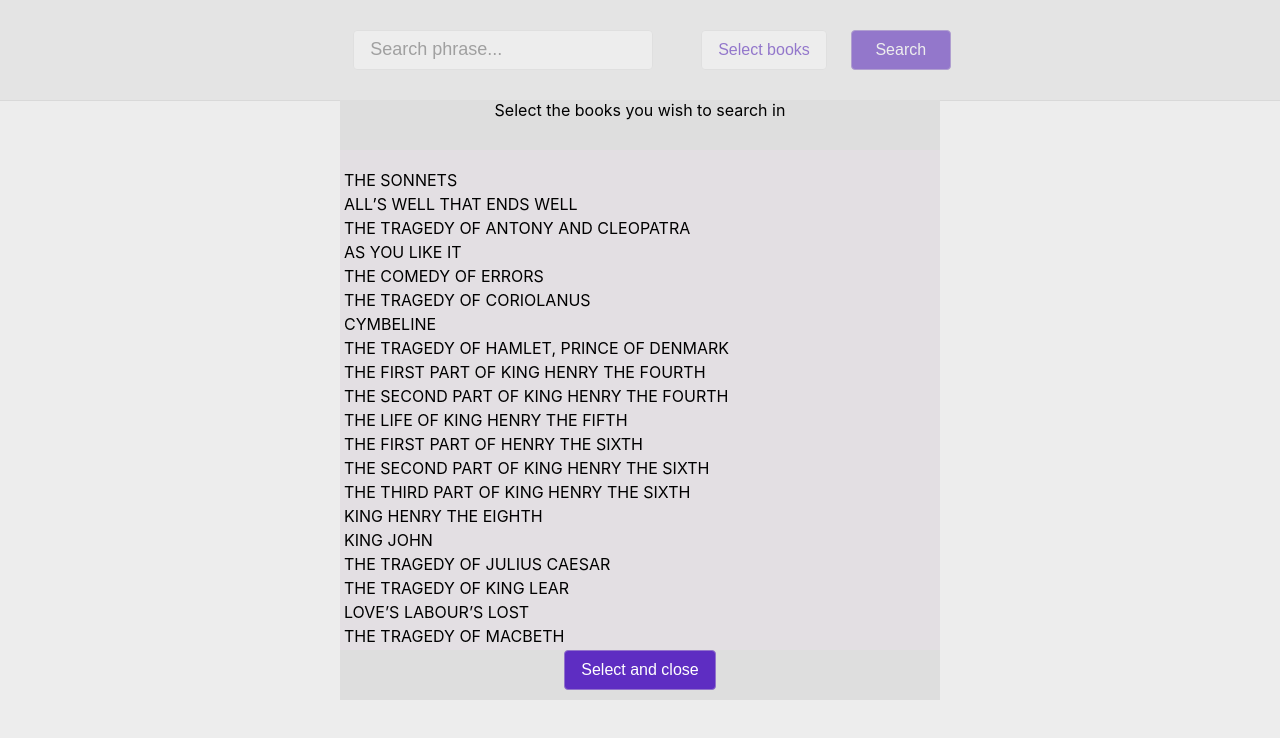
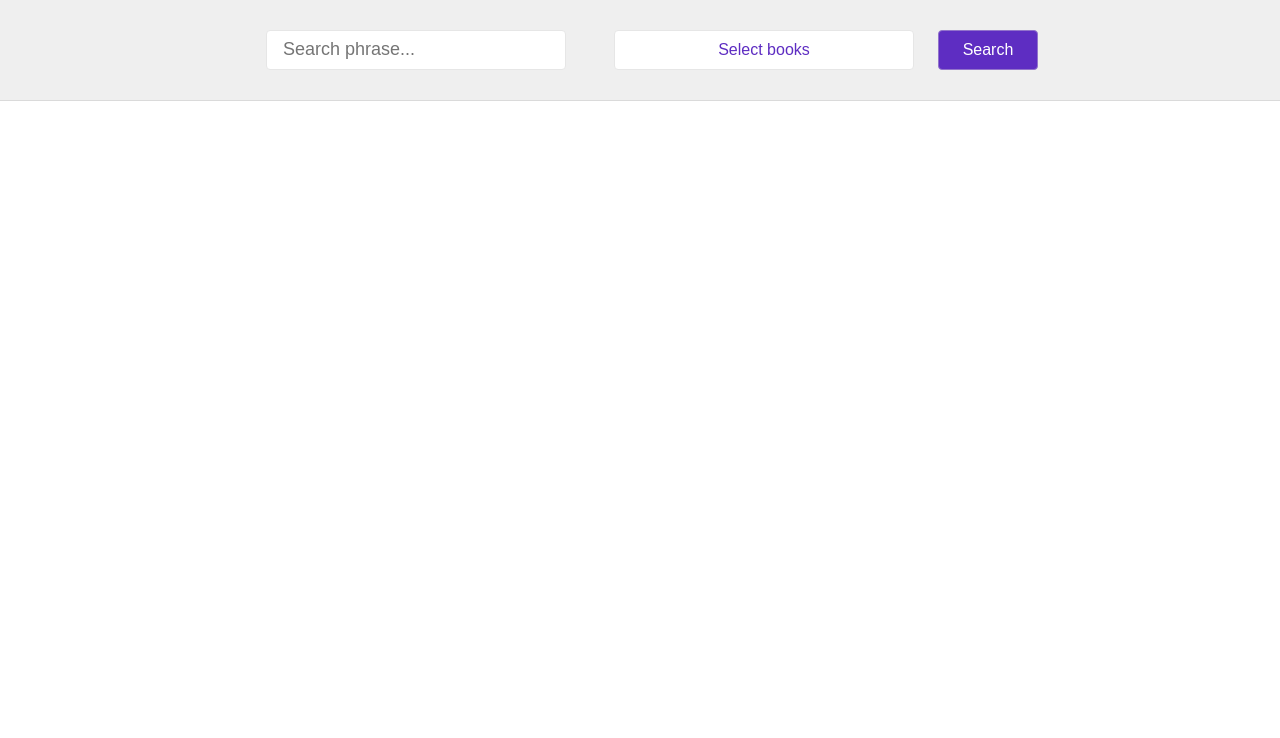
Before and after one commit to kalinowsky/shakesearch, a Next.js app: page / in a window 1280 px wide. Shown: the top 738 px of the page. Built offline with nearby package versions, Linux system fonts and the light colour scheme.

Commit message:
add hook for search state managmenet

```diff
--- a/src/components/BookSelect.tsx
+++ b/src/components/BookSelect.tsx
@@ -4,12 +4,13 @@ import { contents, FullBookName, ShortBookName } from "../services/contents"
 import { Button } from "./Button"
 
 type BookSelectProps = {
+  selectedBooks: ShortBookName[]
   visible: boolean
   onClose: (v: ShortBookName[]) => void
 }
 
 export const BookSelect: React.FC<BookSelectProps> = (props) => {
-  const [selectedBooks, setSelectedBooks] = useState<ShortBookName[]>([])
+  const [selectedBooks, setSelectedBooks] = useState<ShortBookName[]>(props.selectedBooks)
   const toggleBook = (v: ShortBookName) => () => {
     if (selectedBooks.includes(v)) setSelectedBooks(selectedBooks.filter((book) => book !== v))
     else {
@@ -17,8 +18,11 @@ export const BookSelect: React.FC<BookSelectProps> = (props) => {
     }
   }
   return (
-    <Overlay style={{ visibility: props.visible ? "visible" : "hidden" }}>
-      <Content>
+    <Overlay
+      style={{ visibility: props.visible ? "visible" : "hidden" }}
+      onClick={() => props.onClose(props.selectedBooks)}
+    >
+      <Content onClick={(e) => e.stopPropagation()}>
         <Header>Select the books you wish to search in</Header>
         <Results>
           {Object.keys(contents).map((k) => {
@@ -67,6 +71,7 @@ const Content = styled.div`
   height: 600px;
   overflow-y: scroll;
   background: #e3dfe3;
+  z-index: 10;
   @media only screen and (max-width: 640px) {
     width: 100%;
     height: 100%;
--- a/src/components/Button.tsx
+++ b/src/components/Button.tsx
@@ -1,16 +1,21 @@
 import styled from "styled-components"
 
-export const Button = styled.button<{ btnType: string }>`
+export const Button = styled.button<{ btnType: string; width?: string }>`
   background-color: ${(props: any) =>
     props.btnType === "primary" ? props.theme.colors.primary : props.theme.colors.secondary};
   color: ${(props: any) =>
     props.btnType === "primary" ? props.theme.colors.secondary : props.theme.colors.primary};
   border: 1px solid ${(props) => (props.btnType === "primary" ? "#9273cb" : "#e6e6e6")};
   min-width: 100px;
+  width: ${(props) => props.width || "auto"};
   height: 40px;
   outline: none;
   border-radius: 4px;
   cursor: pointer;
   padding: 0 16px;
   font-size: 16px;
+  white-space: nowrap;
+  text-overflow: ellipsis;
+  overflow: hidden;
+  display: inline-block;
 `
--- a/src/components/Header.tsx
+++ b/src/components/Header.tsx
@@ -1,26 +1,27 @@
 import { FormEventHandler } from "react"
 import styled from "styled-components"
+import { HeaderStateProps } from "../hooks/useSearchState"
+import { getFullBookNameByShortName, ShortBookName } from "../services/contents"
 import { Button } from "./Button"
 
-type HeaderProps = {
-  fullHeight: boolean
-  value: string
-  setValue: (v: string) => void
-  onSubmit: FormEventHandler<HTMLFormElement>
-}
-export const Header: React.FC<HeaderProps> = (props) => {
+export const Header: React.FC<HeaderStateProps> = (props) => {
   return (
     <>
       <HeaderWrapper {...props}>
         <Form onSubmit={props.onSubmit}>
           <Input
             placeholder="Search phrase..."
-            value={props.value}
-            onChange={(e) => props.setValue(e.target.value)}
+            value={props.searchText}
+            onChange={(e) => props.setSearchText(e.target.value)}
           />
           <ButtonWrapper>
-            <Button btnType="secondary" type="button">
-              Select books
+            <Button
+              btnType="secondary"
+              type="button"
+              onClick={() => props.setBookSelectVisible(true)}
+              width="300px"
+            >
+              {getSelectBooksButtonName(props.selectedBooks)}
             </Button>
             <Button btnType="primary" type="submit">
               Search
@@ -31,6 +32,13 @@ export const Header: React.FC<HeaderProps> = (props) => {
     </>
   )
 }
+
+const getSelectBooksButtonName = (selectedBooks: ShortBookName[]): string =>
+  selectedBooks.length === 1
+    ? getFullBookNameByShortName(selectedBooks[0])
+    : selectedBooks.length > 1
+    ? `Selected ${selectedBooks.length} books`
+    : "Select books"
 
 const HeaderWrapper = styled.header<{ fullHeight?: boolean }>`
   width: 100%;
--- a/src/components/SearchResult.tsx
+++ b/src/components/SearchResult.tsx
@@ -1,5 +1,4 @@
 import styled from "styled-components"
-import { Result } from "../pages"
 import { getFullBookNameByShortName } from "../services/contents"
 import { SearchResult as SearchResultType } from "../services/validation"
 import { HighlightedText } from "./HighlitedText"
@@ -7,11 +6,11 @@ import { HighlightedText } from "./HighlitedText"
 type SearchResultProps = {
   result: SearchResultType
   searchText: string
-  onClick: (v: SearchResultType) => void
+  onClick: () => void
 }
 export const SearchResult: React.FC<SearchResultProps> = (props) => {
   return (
-    <SearchResultWrapper onClick={() => props.onClick(props.result)}>
+    <SearchResultWrapper onClick={props.onClick}>
       <Title>{getFullBookNameByShortName(props.result.book.shortName)}</Title>
       <Text rawText={props.result.context.previous} />
       <HighlightedText text={props.result.value} highlight={props.searchText}></HighlightedText>
--- a/src/hooks/useSearch.ts
+++ b/src/hooks/useSearch.ts
@@ -19,6 +19,12 @@ export const useSearch = (): {
 } => {
   const [results, setResults] = useState<Async<SearchResult[]>>({ type: "NotFetched" })
 
+  // useEffect(() => {
+  //   const { q, books } = state.query || {}
+  //   if (typeof q === "string") search(q, extractBooksFromQuery(books))
+  //   // eslint-disable-next-line react-hooks/exhaustive-deps
+  // }, [state.query.q, state.query.books])
+
   const search = async (name: string, books?: ShortBookName[]) => {
     if (!minSearchLength.safeParse(name).success)
       return setResults({ type: "FetchError", value: "Too short name" })
--- /dev/null
+++ b/src/hooks/useSearchState.tsx
@@ -0,0 +1,43 @@
+import { useRouter } from "next/router"
+import { FormEvent, useEffect, useState } from "react"
+import { ShortBookName } from "../services/contents"
+import { extractBooksFromQuery, minSearchLength, SearchResult } from "../services/validation"
+
+export const useSearchState = () => {
+  const router = useRouter()
+  const [searchText, setSearchText] = useState("")
+  const [bookSelectVisible, setBookSelectVisible] = useState(false)
+  const [selectedBooks, setSelectedBooks] = useState<ShortBookName[]>([])
+  const { query } = router
+
+  useEffect(() => {
+    const { q, books } = query || {}
+    if (minSearchLength.safeParse(q)) setSearchText(q as string)
+    setSelectedBooks(extractBooksFromQuery(books))
+  }, [query.q, query.books])
+
+  const onSubmit = (e: FormEvent) => {
+    e.preventDefault()
+    router.push({ pathname: "/", query: { q: searchText, books: selectedBooks.join(",") } })
+  }
+
+  const goToRead = (book: SearchResult["book"]) =>
+    router.push({
+      pathname: "/read",
+      query: { book: book.shortName, page: book.page },
+    })
+
+  return {
+    searchText,
+    setSearchText,
+    bookSelectVisible,
+    setBookSelectVisible,
+    selectedBooks,
+    setSelectedBooks,
+    query,
+    goToRead,
+    onSubmit,
+  }
+}
+
+export type HeaderStateProps = ReturnType<typeof useSearchState>
--- a/src/pages/index.tsx
+++ b/src/pages/index.tsx
@@ -1,73 +1,50 @@
 import type { NextPage } from "next"
-import { useRouter } from "next/router"
-import { FormEvent, useEffect, useState } from "react"
+import { useEffect } from "react"
 import styled from "styled-components"
 import { BookSelect } from "../components/BookSelect"
 import { Header } from "../components/Header"
 import { SearchResult } from "../components/SearchResult"
+import { useSearchState } from "../hooks/useSearchState"
 import { useSearch } from "../hooks/useSearch"
-import { ShortBookName } from "../services/contents"
 import { extractBooksFromQuery } from "../services/validation"
 
-export type Result = {
-  book: ShortBookName
-  results: {
-    value: string
-    index: number
-    isTitle: boolean
-    title: string
-    refIndex: number
-    item: string
-  }
-  context: { next: string; previous: string; page: number }
-}
-
-const Search: NextPage = () => {
-  const router = useRouter()
-  const [searchText, setSearchText] = useState("")
-  const [bookSelectVisible, setBookSelectVisible] = useState(true)
-  const [selectedBooks, setSelectedBooks] = useState<ShortBookName[]>([])
-
+const Search: NextPage = (props) => {
+  const state = useSearchState()
   const { search, results } = useSearch()
 
   useEffect(() => {
-    const { q, books } = router.query || {}
+    const { q, books } = state.query || {}
     if (typeof q === "string") search(q, extractBooksFromQuery(books))
     // eslint-disable-next-line react-hooks/exhaustive-deps
-  }, [router.query.q, router.query.books])
-
-  const onSubmit = (e: FormEvent) => {
-    e.preventDefault()
-    router.push({ pathname: "/", query: { q: searchText, books: selectedBooks.join(",") } })
-  }
+  }, [state.query.q, state.query.books])
 
   return (
     <div>
-      <Header fullHeight={false} onSubmit={onSubmit} value={searchText} setValue={setSearchText} />
+      <Header {...state} />
+      {results.type === "Fetching" && "loading"}
+      {results.type === "FetchError" && results.value}
       {results.type === "Fetched" && (
         <ResultsWrapper>
           {results.value.map((v) => (
             <SearchResult
               key={v.book.line}
               result={v}
-              searchText={searchText}
-              onClick={(v) =>
-                router.push({
-                  pathname: "/read",
-                  query: { book: v.book.shortName, page: v.book.page },
-                })
-              }
+              searchText={state.searchText}
+              onClick={() => state.goToRead(v.book)}
             />
           ))}
         </ResultsWrapper>
       )}
-      <BookSelect
-        visible={bookSelectVisible}
-        onClose={(books) => {
-          setSelectedBooks(books)
-          setBookSelectVisible(false)
-        }}
-      />
+      {state.bookSelectVisible && (
+        <BookSelect
+          {...state}
+          visible={state.bookSelectVisible}
+          onClose={(books) => {
+            state.setSelectedBooks(books)
+            state.setBookSelectVisible(false)
+          }}
+        />
+      )}
     </div>
   )
 }
```
Also changed, not shown: src/pages/read.tsx (+15 -19 lines).
